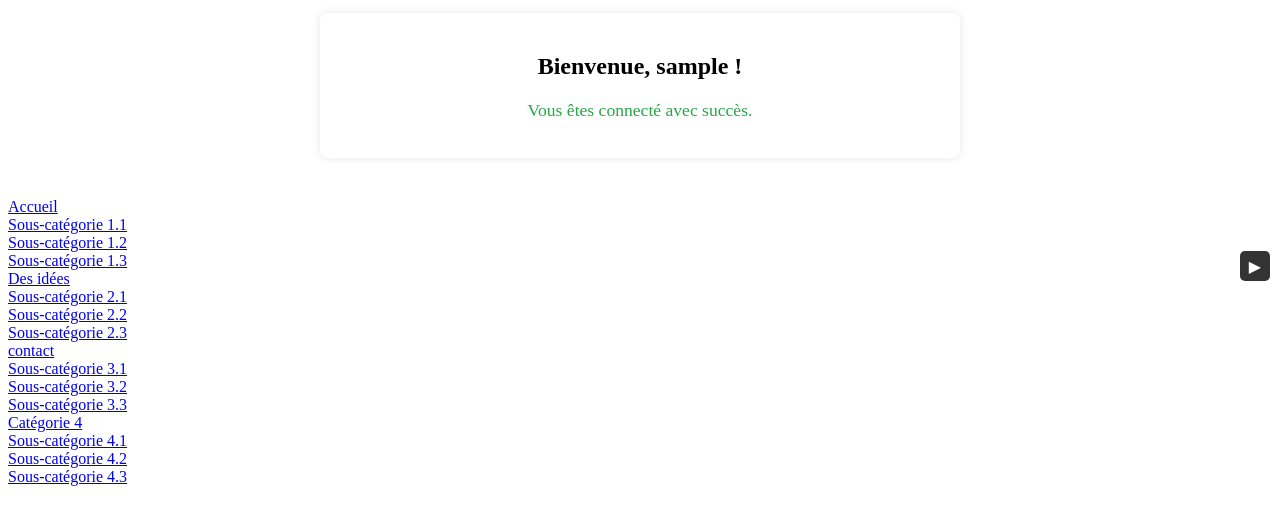
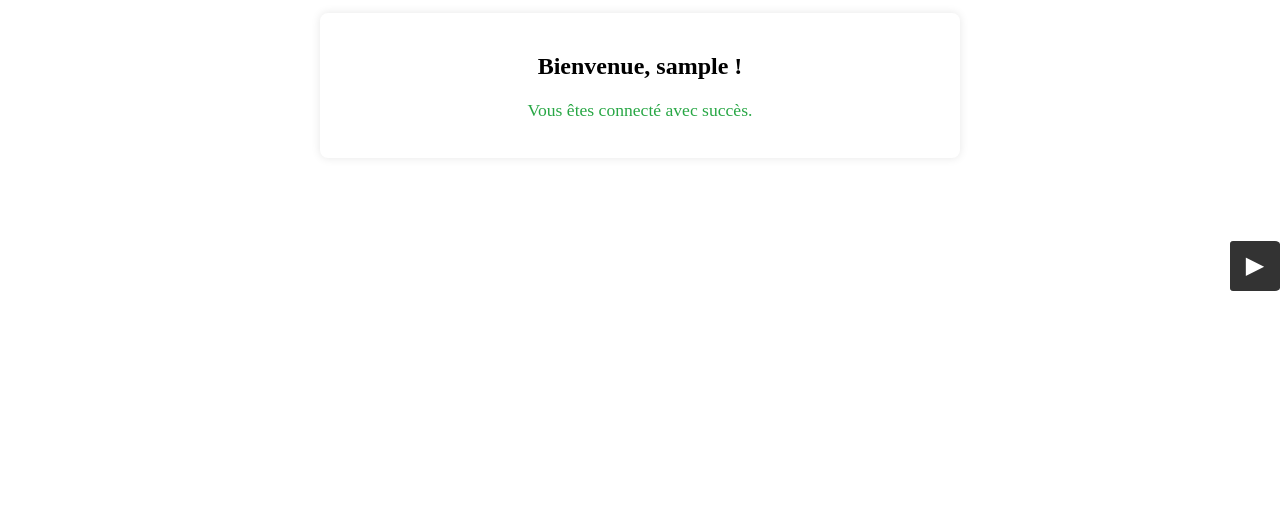
Before and after one commit to Nadonx/B1, a PHP site: page /success.php in a window 1280 px wide. Shown: the part 134-659 px from the top of the page. Run offline with PHP 8.4, Linux system fonts and the light colour scheme; a user stored in the database is signed in.

Commit message:
Update index2.css

```diff
--- a/index2.css
+++ b/index2.css
@@ -136,3 +136,67 @@
 .side-nav a:hover {
     background-color: #ddd;
 }
+}
+
+#sidebar {
+    position: fixed;
+    top: 0;
+    right: -250px;
+    width: 250px;
+    height: 100%;
+    background: #333;
+    padding-top: 50px;
+    transition: 0.5s;
+	border: 2px solid white; /* Couleur noire */
+    border-right: none;
+    text-align: center;
+}
+
+.category {
+    padding: 10px;
+    color: #fff;
+    cursor: pointer;
+    display: block;
+    text-decoration: none;
+}
+
+.category:hover {
+    background-color: #555;
+}
+
+.subcategories {
+    display: none;
+    padding-left: 20px;
+    color: #ddd;
+}
+
+.menu-toggle {
+    position: fixed;
+    top: 50%;
+    right: 0;
+    transform: translateY(-50%);
+    font-size: 24px;
+    color: #fff;
+    cursor: pointer;
+    z-index: 1;
+    background-color: #333;
+    padding: 10px;
+    border: none;
+    outline: none;
+    text-align: center;
+    text-decoration: none;
+    display: block;
+    border: 2px solid white;
+    border-right: none;
+}
+.menu-toggle:hover {
+    box-shadow: 0 0 10px rgba(255, 255, 255, 0.8); /* Ajoutez un effet d'illumination */
+}
+#sidebar a {
+   display: block;
+    line-height: 2; /* Ajustez la hauteur de ligne pour centrer verticalement */
+    border-bottom: 1px solid #fff;
+}
+#sidebar a:first-child {
+    border-bottom-width: 3px; /* Trait plus gras pour la première catégorie (Accueil) */
+}
```
